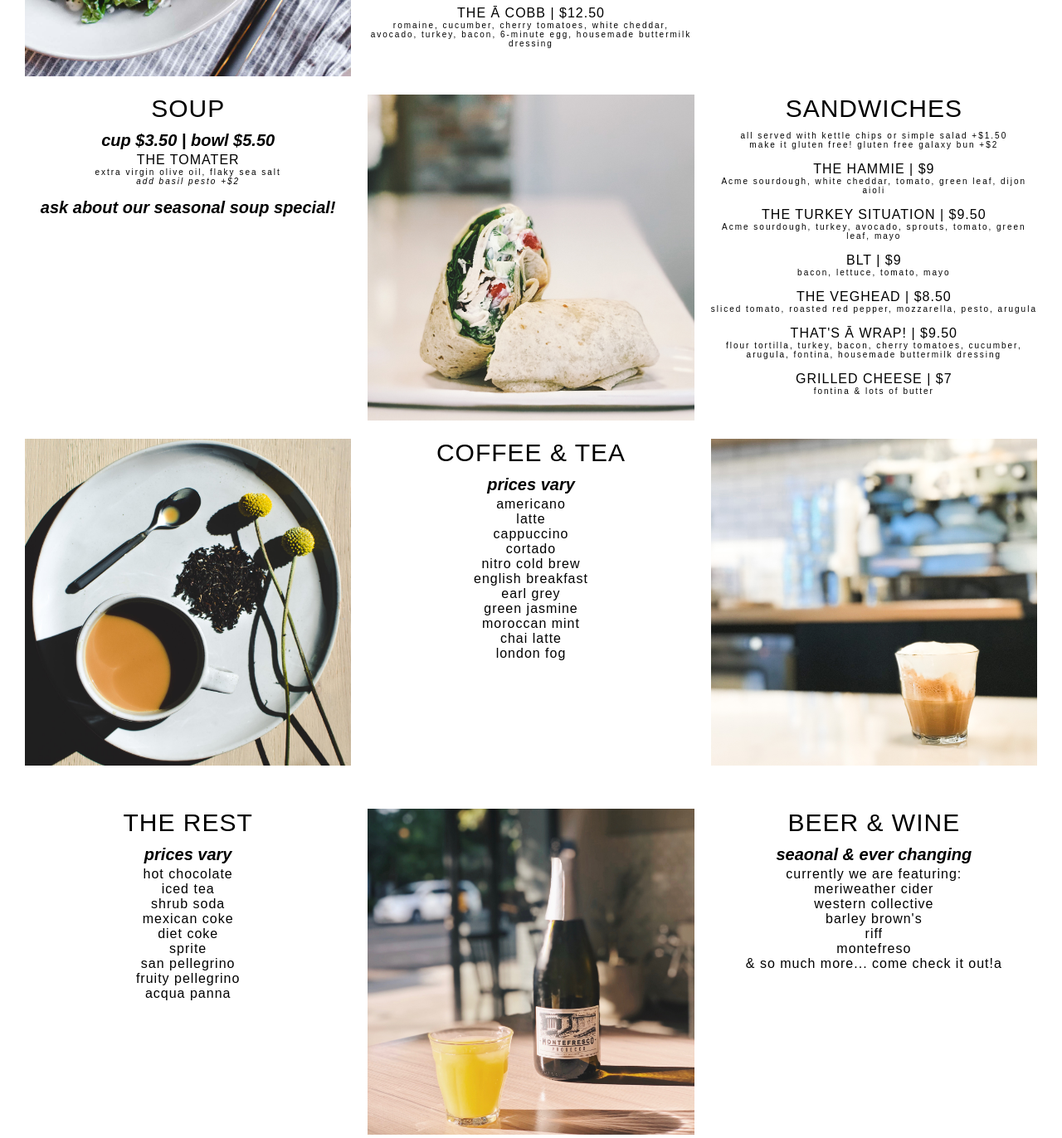
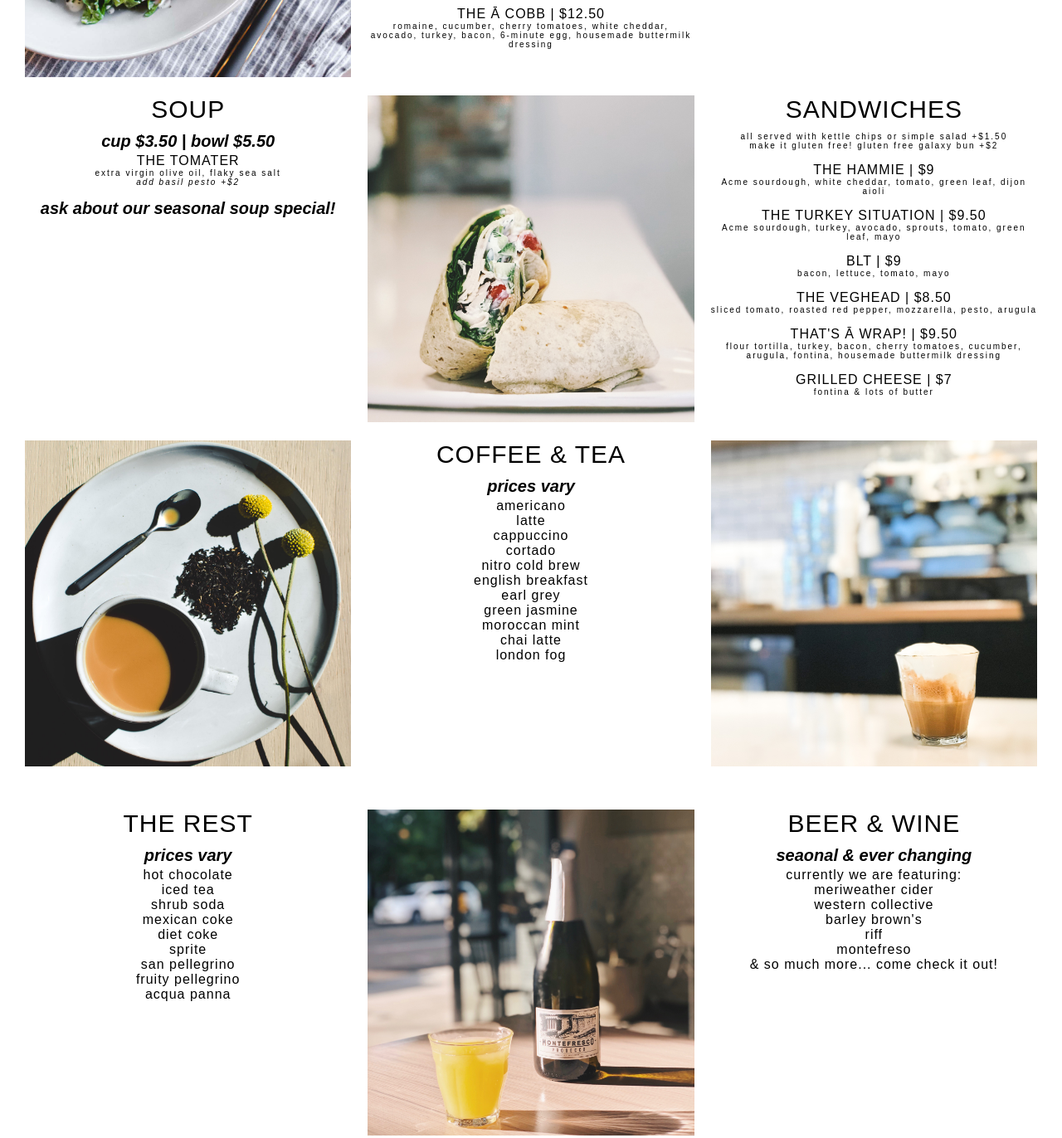
Before and after one commit to katcozadd/acafeboise.github.io, a website: page menu.html in a window 1280 px wide. Shown: the part 1403-2775 px from the top of the page at 83% size. Drawn offline with Linux system fonts and the light colour scheme; a web font is replaced by a local one.

Commit message:
fixing things

```diff
--- a/menu.html
+++ b/menu.html
@@ -82,7 +82,7 @@
 					</div>
 	            </div>
 	            <div class="col-1-of-3">
-	                <img src="img/a-cafe-boise-eggs.jpg" alt="ā café Boise Six Minute Eggs" class="img-section">
+	                <img src="img/a-cafe-boise-the-fregg.JPG" alt="ā café Boise The Fregg" class="img-section">
 	            </div>
 	            <div class="col-1-of-3">
 	            	<div class="menu-part">
@@ -140,7 +140,7 @@
 					</div>
                 </div>
                 <div class="col-1-of-3">
-                	<img src="img/a-cafe-boise-lunch.jpg" alt="ā café Boise The Hammie Sandwich" class="img-section">
+                	<img src="img/a-cafe-boise-lunch.JPG" alt="ā café Boise Lunch" class="img-section">
                 </div>
                 <div class="col-1-of-3">
                     <div class="menu-part">
@@ -187,7 +187,7 @@
 					</div>
                 </div>
                 <div class="col-1-of-3">
-                    <img src="img/a-cafe-boise-espresso.jpg" alt="ā café Boise Matcha Latte" class="img-section last">
+                    <img src="img/a-cafe-boise-espresso.JPG" alt="ā café Boise cappuccino" class="img-section last">
                 </div>
             </div>
             <div class="row">
@@ -223,7 +223,7 @@
 							<li class="menu-item2">barley brown's</li>
 							<li class="menu-item2">riff</li>
 							<li class="menu-item2">montefreso</li>
-							<li class="menu-item2">& so much more... come check it out!a</li>
+							<li class="menu-item2">& so much more... come check it out!</li>
 							<li class="menu-item2 last"></li>
 						</ul>
 					</div>
```
Also changed, not shown: roots.html (+2 -2 lines), img/sandwich-1.jpg (deleted).
